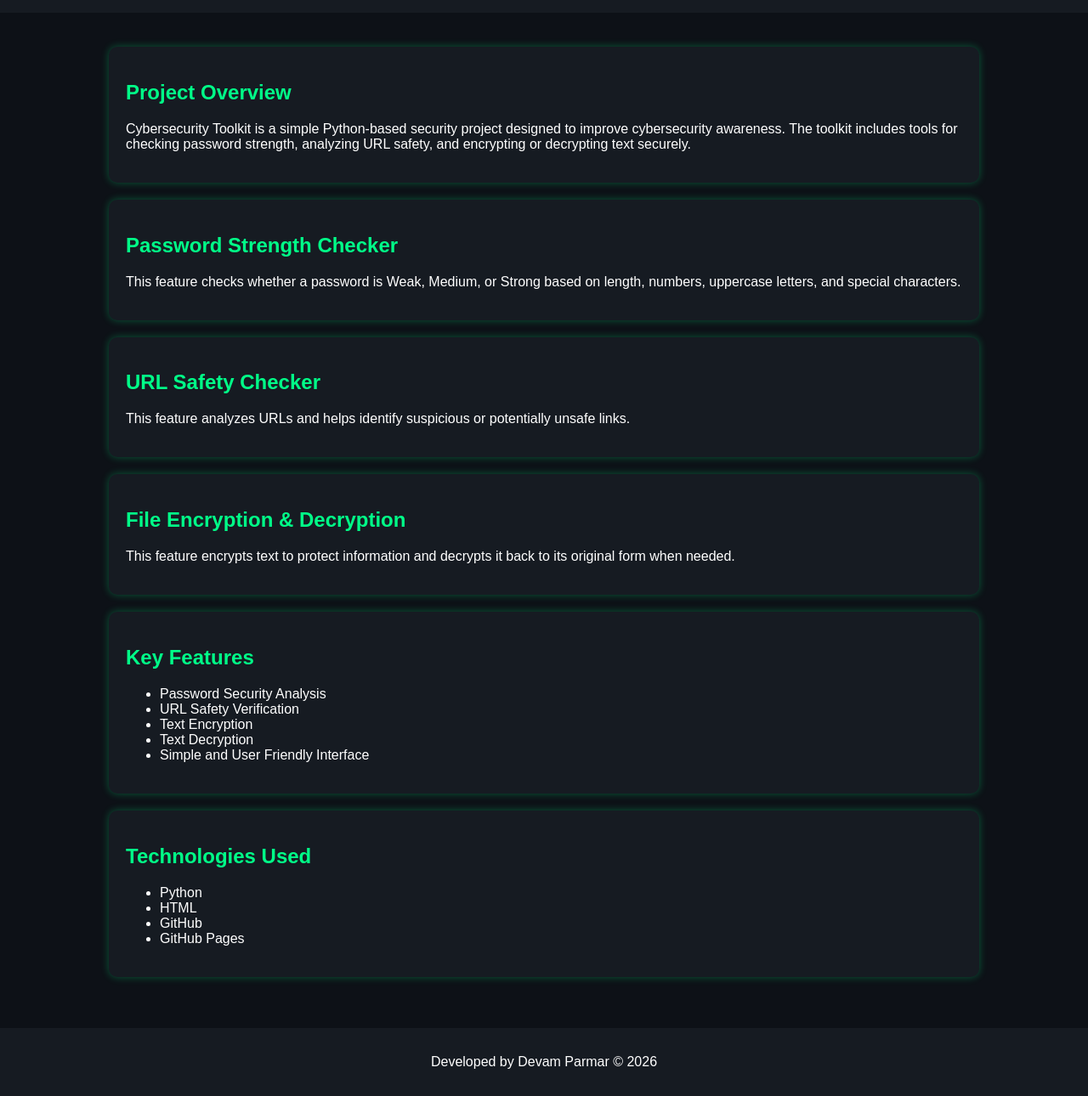
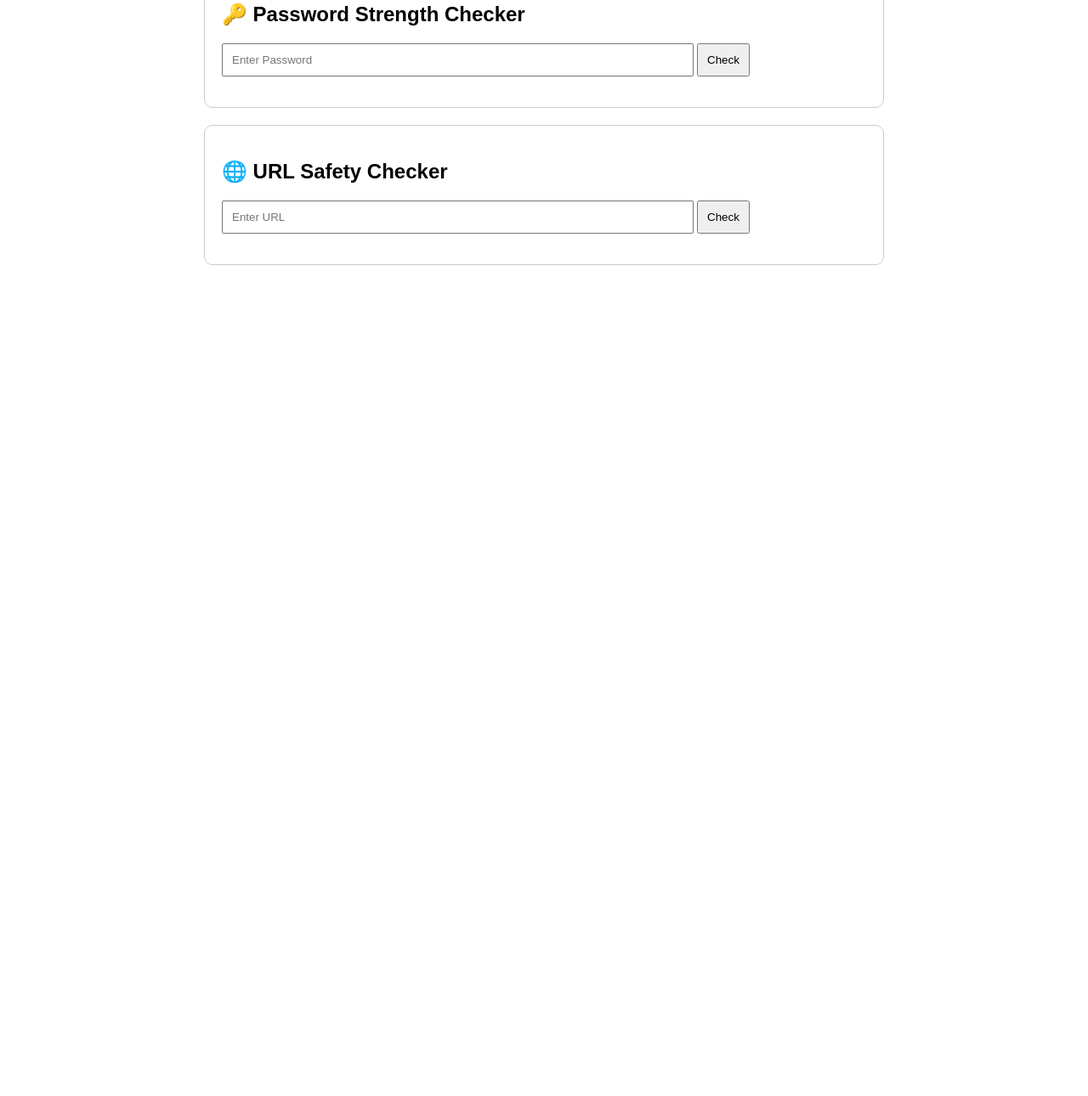
Before and after one commit to devamparmar/Cybersecurity-Toolkit, a plain HTML site: page index.html in a window 1280 px wide. Shown: the part 139-1429 px from the top of the page at 85% size. After the commit the page ends 800 px from the top, so only its background shows below. Drawn offline with Linux system fonts and the light colour scheme.

Commit message:
index.html
Added an interactive Cybersecurity Toolkit webpage with Password Strength Checker and URL Safety Checker functionality.

Users can check password security levels and verify whether a URL is safe or suspicious through a simple web interface.

Project updated and deployed using GitHub Pages.

```diff
--- a/index.html
+++ b/index.html
@@ -1,120 +1,102 @@
 <!DOCTYPE html>
-<html lang="en">
+<html>
 <head>
-<meta charset="UTF-8">
-<meta name="viewport" content="width=device-width, initial-scale=1.0">
     <title>Cybersecurity Toolkit</title>
-
     <style>
         body{
-    background:#0d1117;
-    color:white;
-    font-family:Arial,sans-serif;
-    margin:0;
-    padding:0;
+            font-family: Arial, sans-serif;
+            max-width: 800px;
+            margin: auto;
+            padding: 20px;
         }
 
-header{
-    background:#161b22;
-    padding:20px;
+        h1{
             text-align:center;
         }
 
-h1{
-    color:#00ff88;
-}
-
-.container{
-    width:80%;
-    margin:auto;
-    padding:20px;
-}
-
-.card{
-    background:#161b22;
+        .box{
+            border:1px solid #ccc;
             padding:20px;
             margin:20px 0;
             border-radius:10px;
-    box-shadow:0 0 10px rgba(0,255,136,0.3);
         }
 
-h2{
-    color:#00ff88;
+        input{
+            padding:10px;
+            width:70%;
         }
 
-footer{
-    text-align:center;
-    padding:15px;
-    background:#161b22;
-    margin-top:20px;
+        button{
+            padding:10px;
+            cursor:pointer;
         }
     </style>
 </head>
-
 <body>
 
-<header>
-    <h1>Cybersecurity Toolkit</h1>
-    <p>Password Strength Checker | URL Safety Checker | File Encryption & Decryption</p>
-</header>
+<h1>🔐 Cybersecurity Toolkit</h1>
 
-<div class="container">
+<div class="box">
+    <h2>🔑 Password Strength Checker</h2>
 
-<div class="card">
-<h2>Project Overview</h2>
-<p>
-Cybersecurity Toolkit is a simple Python-based security project designed to improve cybersecurity awareness.
-The toolkit includes tools for checking password strength, analyzing URL safety, and encrypting or decrypting text securely.
-</p>
+    <input type="password" id="password" placeholder="Enter Password">
+    <button onclick="checkPassword()">Check</button>
+
+    <p id="passwordResult"></p>
 </div>
 
-<div class="card">
-<h2>Password Strength Checker</h2>
-<p>
-This feature checks whether a password is Weak, Medium, or Strong based on length, numbers, uppercase letters, and special characters.
-</p>
+<div class="box">
+    <h2>🌐 URL Safety Checker</h2>
+
+    <input type="text" id="url" placeholder="Enter URL">
+    <button onclick="checkURL()">Check</button>
+
+    <p id="urlResult"></p>
 </div>
 
-<div class="card">
-<h2>URL Safety Checker</h2>
-<p>
-This feature analyzes URLs and helps identify suspicious or potentially unsafe links.
-</p>
-</div>
+<script>
 
-<div class="card">
-<h2>File Encryption & Decryption</h2>
-<p>
-This feature encrypts text to protect information and decrypts it back to its original form when needed.
-</p>
-</div>
+function checkPassword(){
 
-<div class="card">
-<h2>Key Features</h2>
-<ul>
-<li>Password Security Analysis</li>
-<li>URL Safety Verification</li>
-<li>Text Encryption</li>
-<li>Text Decryption</li>
-<li>Simple and User Friendly Interface</li>
-</ul>
-</div>
+    let password = document.getElementById("password").value;
 
-<div class="card">
-<h2>Technologies Used</h2>
-<ul>
-<li>Python</li>
-<li>HTML</li>
-<li>GitHub</li>
-<li>GitHub Pages</li>
-</ul>
-</div>
+    let score = 0;
 
-</div>
+    if(password.length >= 8) score++;
+    if(/[A-Z]/.test(password)) score++;
+    if(/[a-z]/.test(password)) score++;
+    if(/[0-9]/.test(password)) score++;
+    if(/[!@#$%^&*]/.test(password)) score++;
 
-<footer>
-<p>Developed by Devam Parmar © 2026</p>
-</footer>
+    if(score <= 2){
+        document.getElementById("passwordResult").innerHTML =
+        "❌ Weak Password";
+    }
+    else if(score <= 4){
+        document.getElementById("passwordResult").innerHTML =
+        "⚠️ Medium Password";
+    }
+    else{
+        document.getElementById("passwordResult").innerHTML =
+        "✅ Strong Password";
+    }
+}
+
+function checkURL(){
+
+    let url = document.getElementById("url").value;
+
+    if(url.startsWith("https://")){
+        document.getElementById("urlResult").innerHTML =
+        "✅ Safe URL (HTTPS)";
+    }
+    else{
+        document.getElementById("urlResult").innerHTML =
+        "⚠️ Suspicious URL (Not HTTPS)";
+    }
+}
+
+</script>
 
 </body>
 </html>
```
Lines whose indentation alone changed are shown as unchanged.
